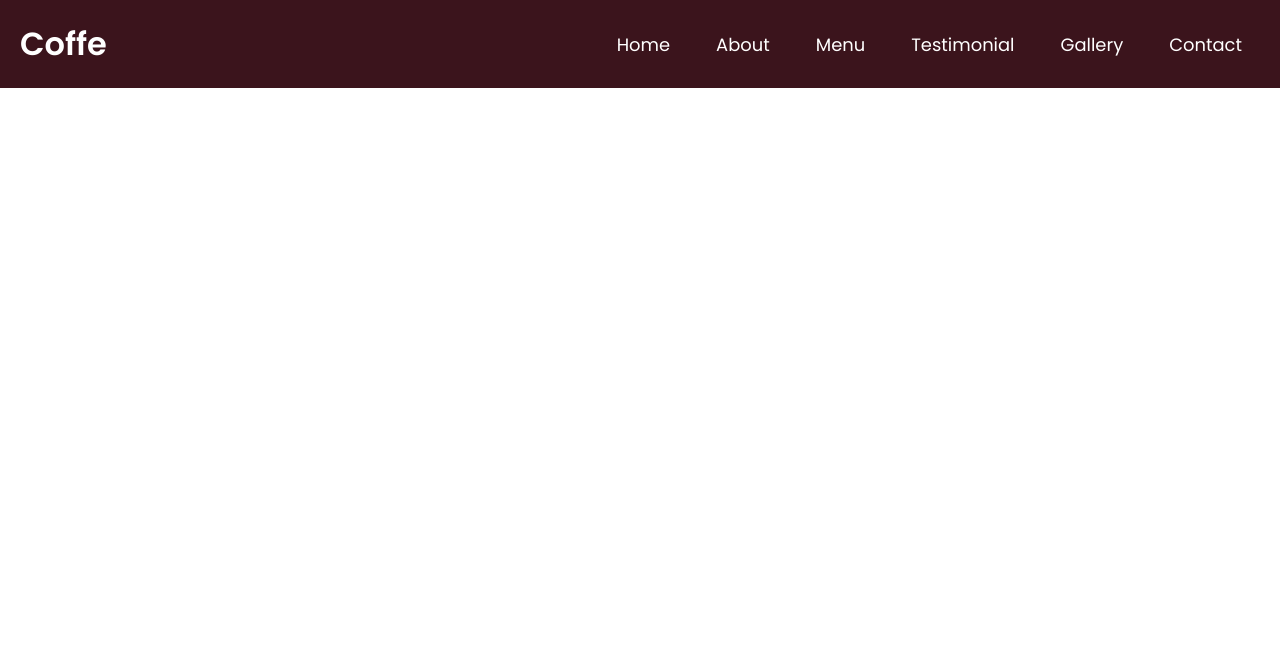
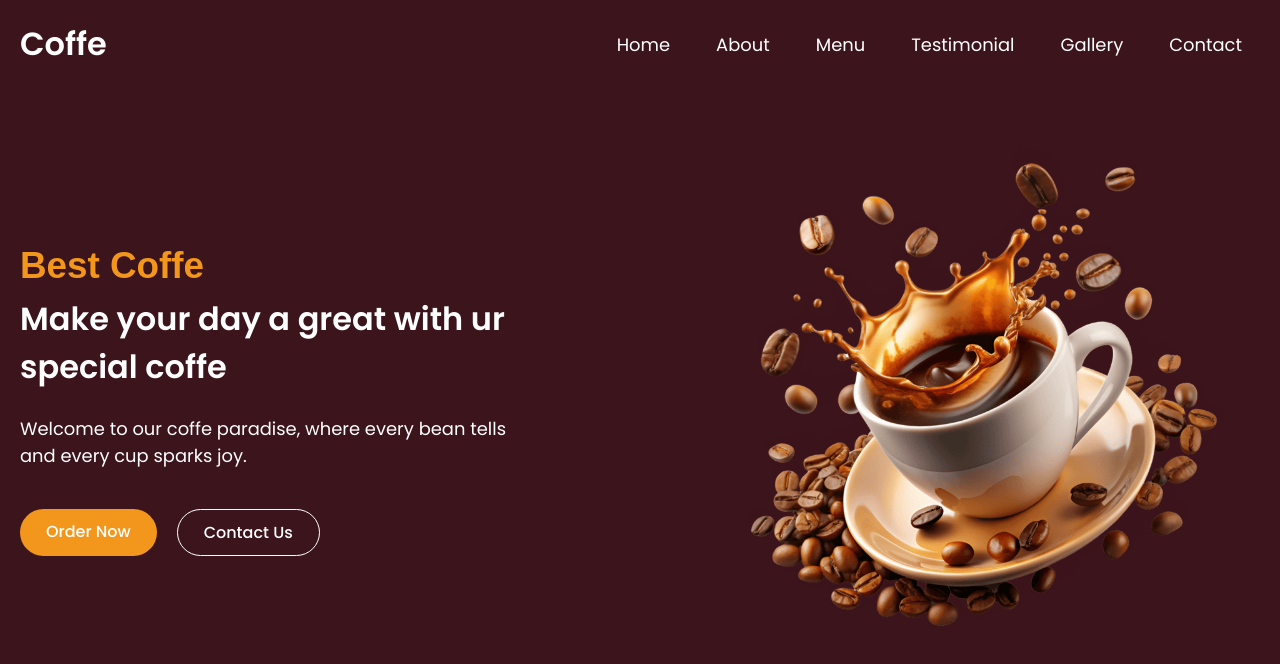
Before and after one commit to Manusiajago/HTML-CSS-JS-LATIHAN, a plain HTML site: page 5. Coffe website/index.html in a window 1280 px wide. Drawn offline with Linux system fonts and the light colour scheme; a web font is replaced by a local one.

Commit message:
membuat hero section

```diff
--- a/5. Coffe website/css/style.css
+++ b/5. Coffe website/css/style.css
@@ -56,13 +56,17 @@ img {
 
 .section-content {
     margin: 0 auto;
-    padding: 1 20px;
+    padding: 0 20px;
     max-width: var(--site-max-width);
 }
 
 /* Navbar styling */
 header {
     background-color: var(--primary-color);
+    position: fixed;
+    z-index: 10;
+    width: 100%;
+
 }
 
 .navbar .nav-menu .nav-link {
@@ -107,3 +111,72 @@ header .navbar {
     background-color: var(--secondary-color);
     color: var(--primary-color);
 }
+
+/* Hero section */
+.hero-section {
+    min-height: 100vh;
+    background-color: var(--primary-color);
+}
+
+.hero-section .section-content {
+    display: flex;
+    align-items: center;
+    min-height: 100vh;
+    justify-content: space-between;
+
+    color: var(--white-color);
+}
+
+
+.hero-section .section-content .hero-details .title {
+    font-size: var(--font-size-xxl);
+    color: var(--secondary-color);
+    font-family: "Miniver", sans-serif;
+}
+
+.hero-section .section-content .hero-details .subtitle {
+    margin-top: 8px;
+    max-width: 70%;
+    font-size: var(--font-size-xl);
+    font-weight: var(--font-weight-semibold);
+}
+
+
+.hero-section .section-content .hero-details .description {
+    max-width: 70%;
+    margin: 24px 0 40px;
+    font-size: var(--font-size-m);
+}
+
+.hero-section .section-content .hero-details .buttons {
+    display: flex;
+    gap: 20px;
+}
+
+.hero-section .section-content .hero-details .buttons .button {
+    padding: 10px 26px;
+    background-color: var(--secondary-color);
+    border-radius: var(--border-radius-m);
+    color: var(--white-color);
+    font-weight: var(--font-weight-medium);
+
+    transition: 0.3s ease;
+}
+
+.hero-section .section-content .hero-details .buttons .button:hover,
+.hero-section .section-content .hero-details .buttons .contact-us {
+    color: var(--white-color);
+    background-color: transparent;
+    border: 1px solid var(--white-color);
+}
+
+.hero-section .section-content .hero-details .buttons .contact-us:hover {
+    color: var(--white-color);
+    border: 1px solid var(--white-color);
+    background-color: var(--secondary-color);
+}
+
+.hero-section .hero-image-wrapper {
+    max-width: 500px;
+    margin-right: 30px;
+}
--- a/5. Coffe website/index.html
+++ b/5. Coffe website/index.html
@@ -11,6 +11,7 @@
 </head>
 
 <body>
+    <!-- Header -->
     <header>
         <nav class="navbar section-content">
             <a href="#" class="nav-logo">
@@ -40,6 +41,28 @@
         </nav>
     </header>
 
+    <!-- Hero Section -->
+    <section class="hero-section">
+        <div class="section-content">
+            <div class="hero-details">
+                <h2 class="title">Best Coffe</h2>
+                <h3 class="subtitle">Make your day a great with ur special coffe</h3>
+                <p class="description">Welcome to our coffe paradise, where every bean tells and every cup sparks joy.
+                </p>
+
+                <div class="buttons">
+                    <a href="#" class="button order-now">Order Now</a>
+                    <a href="#" class="button contact-us">Contact Us</a>
+                </div>
+            </div>
+
+            <div class="hero-image-wrapper">
+                <img src="/images/coffee-hero-section.png" alt="Hero img" class="hero-image">
+            </div>
+        </div>
+    </section>
+
+
 
 
     <script src="js/script.js"></script>
```
